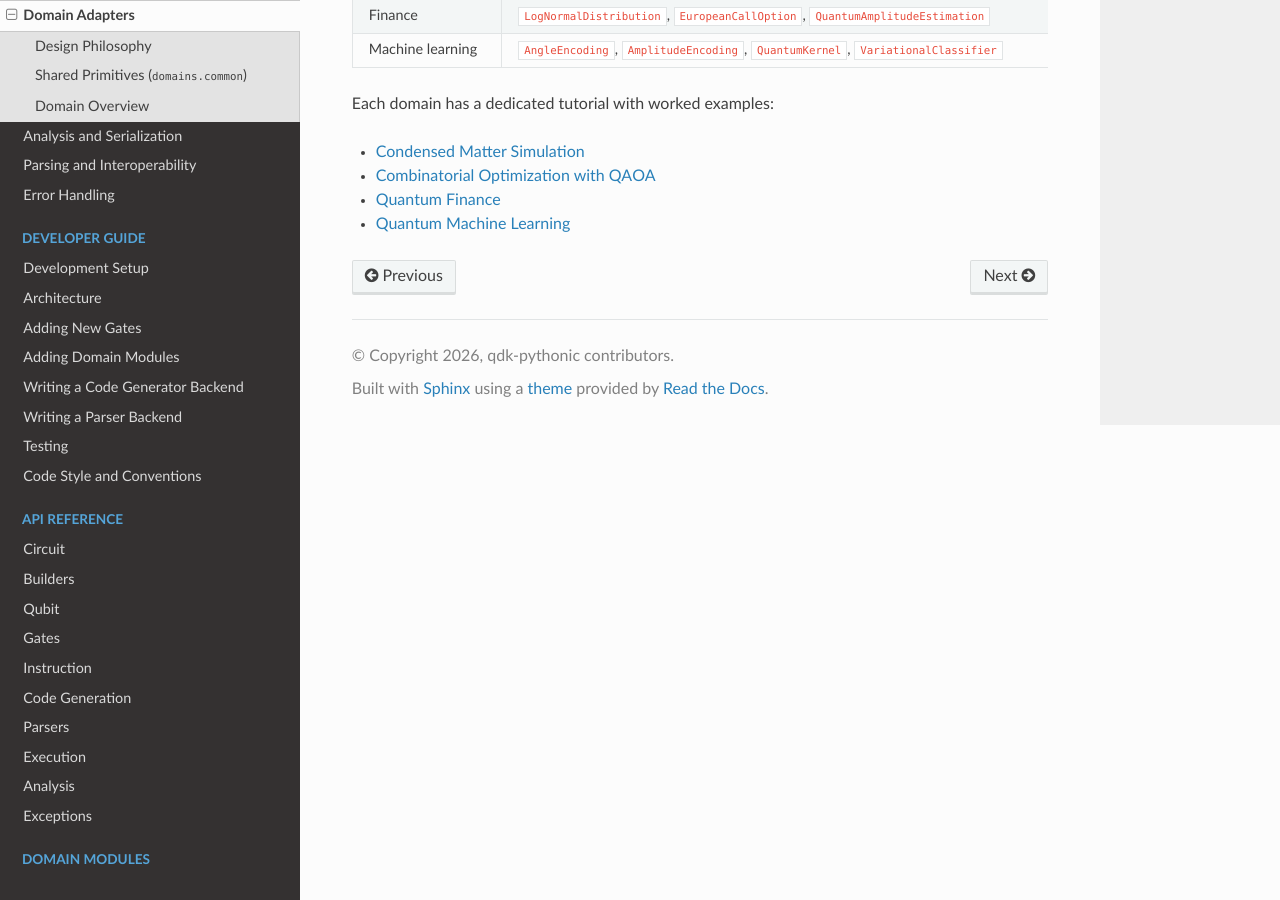
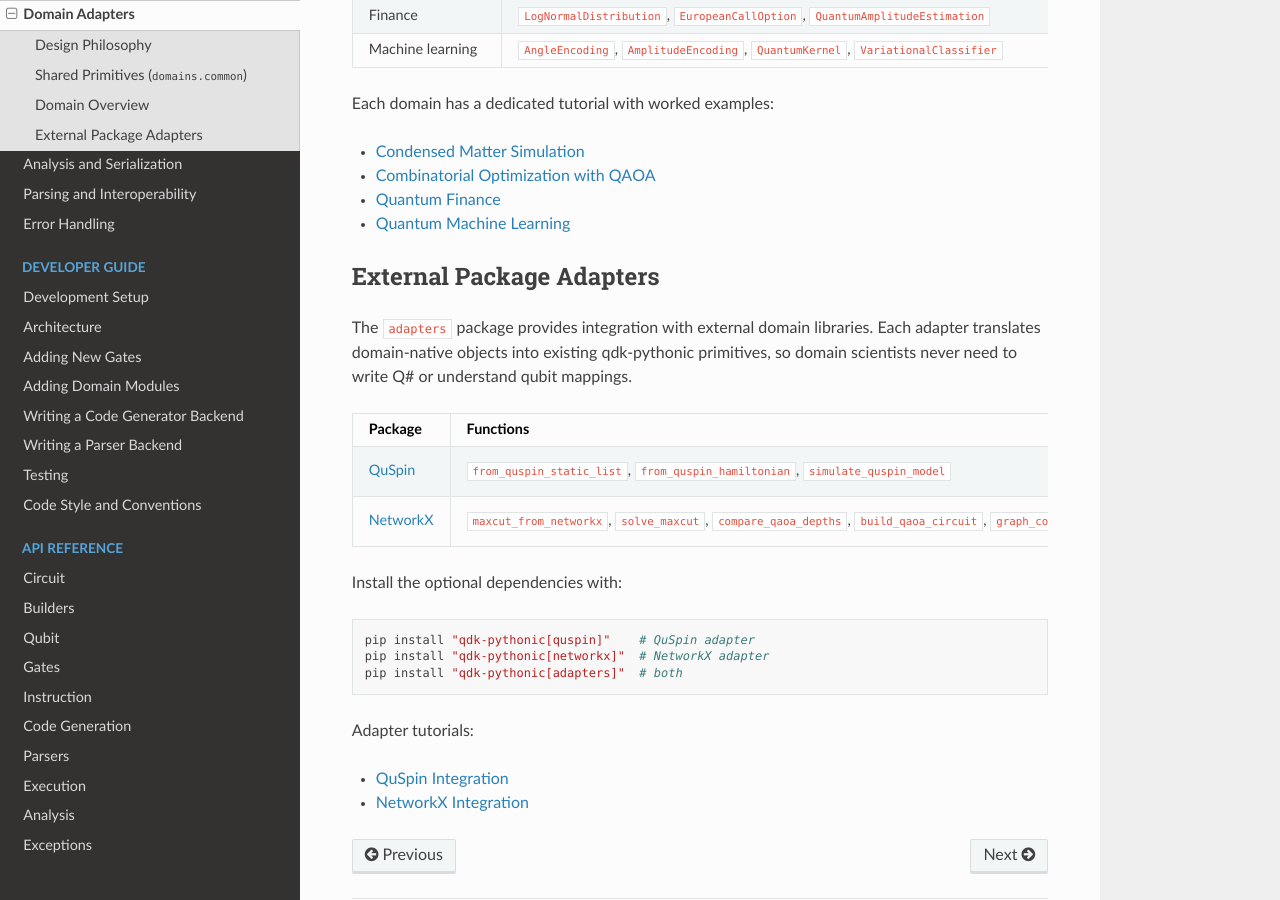
Before and after one commit to brycewestheimer/qdk-pythonic, a Sphinx documentation site: the page built from docs/user_guide/domains.rst, in a window 1280 px wide and 900 px high, scrolled down 1545 px. Built offline with Sphinx 7.4.7 and the Read the Docs theme 3.1.0, drawn with Linux system fonts in a browser that asks for light colours.

Commit message:
docs(adapters): add documentation for QuSpin and NetworkX integrations
API reference:
- docs/api/adapters.rst: autodoc page for quspin_adapter and
  networkx_adapter modules

Tutorials:
- docs/tutorials/quspin_integration.rst: TFIM, Heisenberg XXZ, ladder
  operators, scaling studies, live QuSpin objects, resource estimation
- docs/tutorials/networkx_integration.rst: MaxCut, weighted graphs,
  QAOA depth comparison, benchmark graph families, graph coloring

Updated existing docs:
- docs/index.rst: add tutorials and API ref to toctrees
- docs/user_guide/domains.rst: add external adapters section with
  overview table, install instructions, and tutorial links
- README.md: add adapter install instructions, integration examples
  in the domain adapters section, QuSpin and NetworkX code snippets
- examples/notebooks/README.md: list notebooks 07-12
- examples/scripts/README.md: list adapter scaling scripts

```diff
--- a/docs/index.rst
+++ b/docs/index.rst
@@ -30,6 +30,8 @@ estimation.
    tutorials/optimization
    tutorials/quantum_finance
    tutorials/quantum_ml
+   tutorials/quspin_integration
+   tutorials/networkx_integration
 
 .. toctree::
    :maxdepth: 2
@@ -82,6 +84,7 @@ estimation.
    api/domains_optimization
    api/domains_finance
    api/domains_ml
+   api/adapters
 
 Indices and tables
 ==================
--- a/docs/user_guide/domains.rst
+++ b/docs/user_guide/domains.rst
@@ -104,3 +104,43 @@ Each domain has a dedicated tutorial with worked examples:
 - :doc:`/tutorials/optimization`
 - :doc:`/tutorials/quantum_finance`
 - :doc:`/tutorials/quantum_ml`
+
+External Package Adapters
+-------------------------
+
+The ``adapters`` package provides integration with external domain
+libraries.  Each adapter translates domain-native objects into existing
+qdk-pythonic primitives, so domain scientists never need to write Q# or
+understand qubit mappings.
+
+.. list-table::
+   :header-rows: 1
+   :widths: 15 25 40
+
+   * - Package
+     - Functions
+     - Description
+   * - `QuSpin <https://quspin.github.io/QuSpin/>`_
+     - ``from_quspin_static_list``, ``from_quspin_hamiltonian``,
+       ``simulate_quspin_model``
+     - Convert spin Hamiltonian specifications to ``PauliHamiltonian``
+       and Trotter circuits.  Handles ladder operators (S+/S-).
+   * - `NetworkX <https://networkx.org/>`_
+     - ``maxcut_from_networkx``, ``solve_maxcut``,
+       ``compare_qaoa_depths``, ``build_qaoa_circuit``,
+       ``graph_coloring_to_hamiltonian``
+     - Convert graphs to ``MaxCut`` / ``QAOA`` circuits.
+       Supports weighted edges and arbitrary node types.
+
+Install the optional dependencies with:
+
+.. code-block:: bash
+
+   pip install "qdk-pythonic[quspin]"    # QuSpin adapter
+   pip install "qdk-pythonic[networkx]"  # NetworkX adapter
+   pip install "qdk-pythonic[adapters]"  # both
+
+Adapter tutorials:
+
+- :doc:`/tutorials/quspin_integration`
+- :doc:`/tutorials/networkx_integration`
```
Also changed, not shown: README.md (+33 -0 lines), docs/api/adapters.rst (added, +20 -0 lines), docs/tutorials/networkx_integration.rst (added, +181 -0 lines), docs/tutorials/quspin_integration.rst (added, +202 -0 lines), examples/notebooks/README.md, examples/scripts/README.md.
